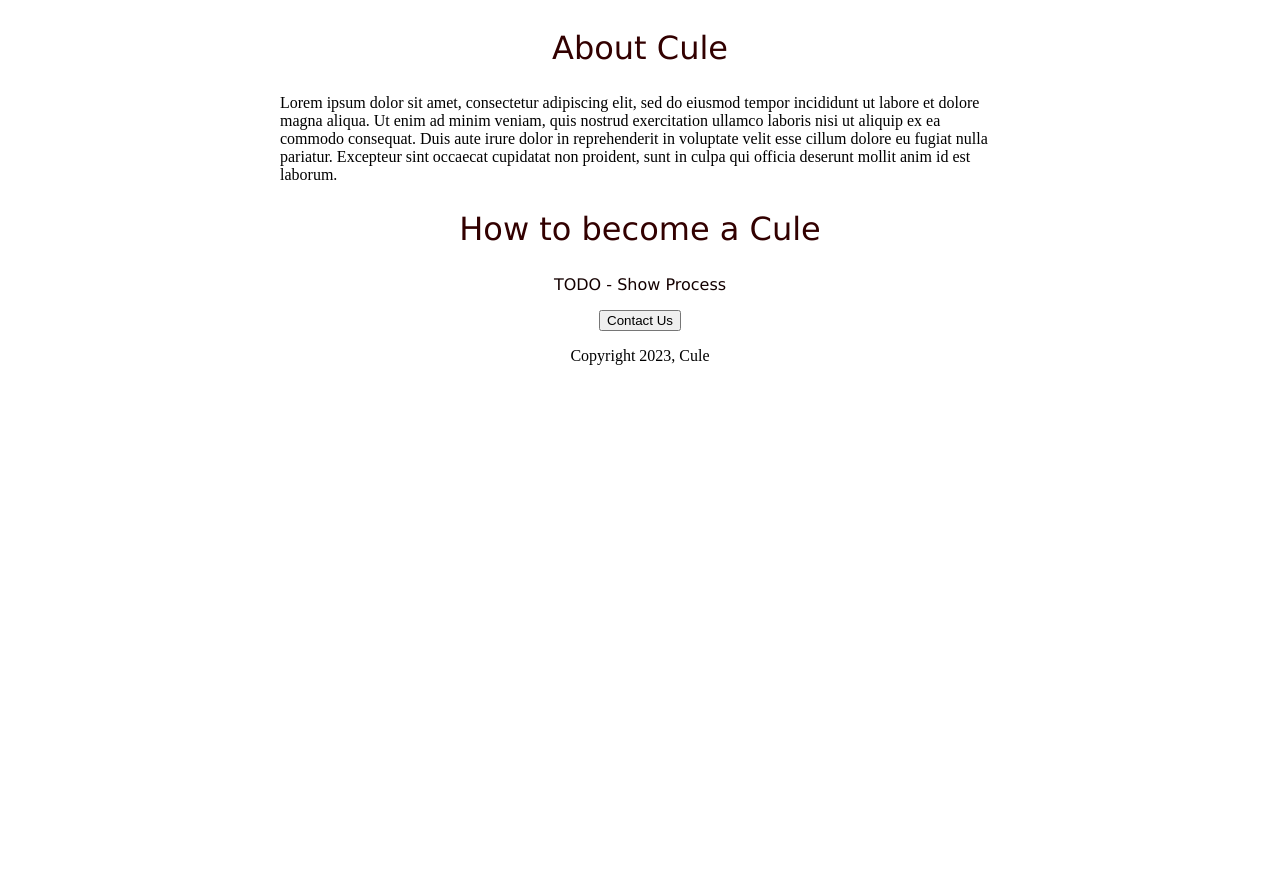
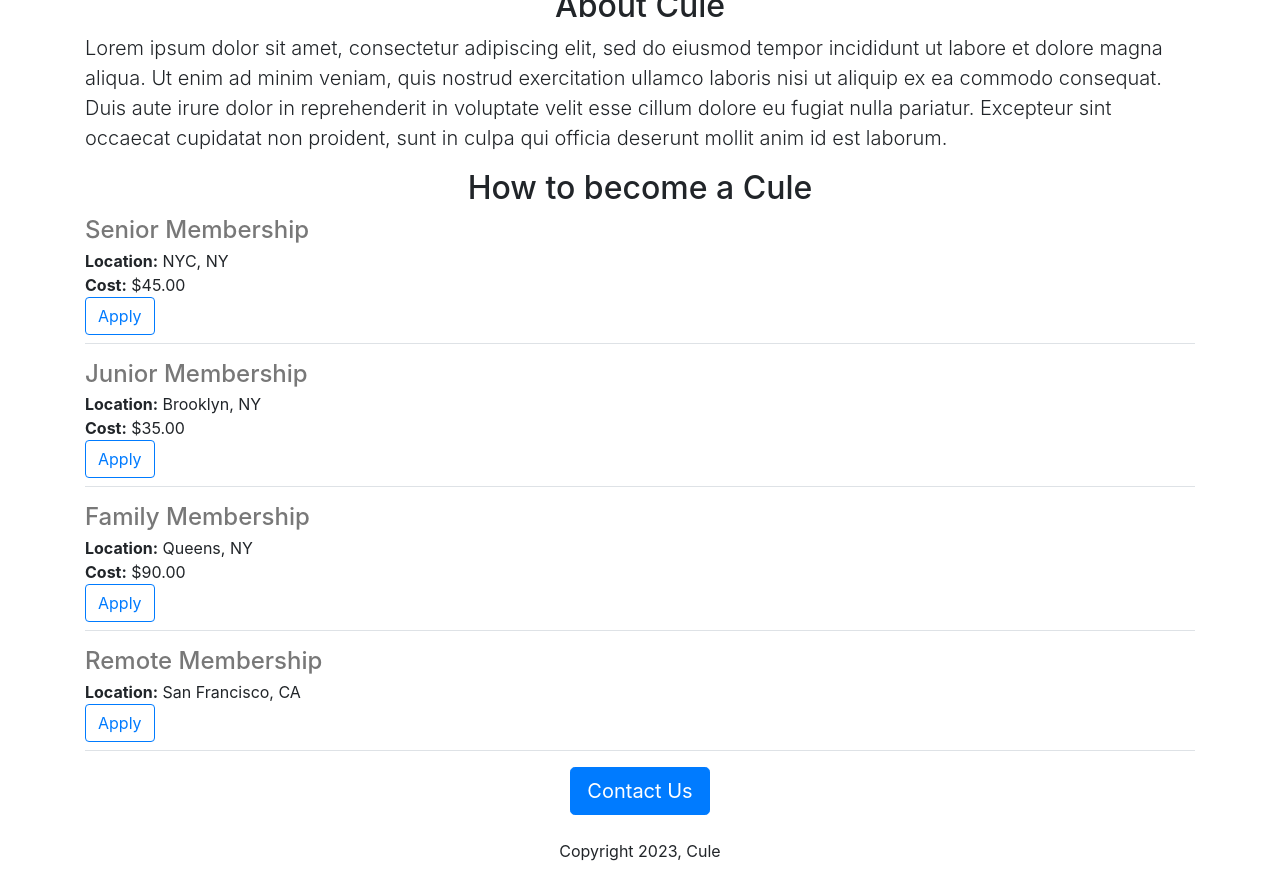
Before and after one commit to PaltioPiche/jovian-careers-website, a Flask app: page / in a window 1280 px wide. Shown: the part 461-1340 px from the top of the page. Before the commit the page ends 826 px from the top, so only its background shows below. Run offline with Flask 2, Linux system fonts and the light colour scheme.

Commit message:
added border/apply button

```diff
--- a/app.py
+++ b/app.py
@@ -2,9 +2,32 @@ from flask import Flask, render_template
 
 app = Flask(__name__)
 
+MEMB = [{
+  'id': 1,
+  'title': 'Senior Membership',
+  'location': 'NYC, NY',
+  'cost': '$45.00'
+}, {
+  'id': 2,
+  'title': 'Junior Membership',
+  'location': 'Brooklyn, NY',
+  'cost': '$35.00'
+}, {
+  'id': 3,
+  'title': 'Family Membership',
+  'location': 'Queens, NY',
+  'cost': '$90.00'
+}, {
+  'id': 4,
+  'title': 'Remote Membership',
+  'location': 'San Francisco, CA',
+}]
+
+
 @app.route("/")
 def hello_world():
-    return render_template('home.html')
+  return render_template('home.html', memb=MEMB, company_name='Cule!')
+
 
 if __name__ == '__main__':
   app.run(host='0.0.0.0', debug=True)
--- a/templates/home.html
+++ b/templates/home.html
@@ -1,57 +1,43 @@
 <!DOCTYPE html>
 <html lang="en-US">
-  <head>
-    <title>Cule's Careers</title>
-    <style>
-      h1 {
-        font-size: 40px;
-        font-family: Verdana;
-        font-weight: Normal;
-        color: rgb(100,0,0);
-        text-align: center;
-      }
 
-      #banner{
-        width: 100%;
-        height: 360px;
-        object-fitcoverer;
-      }
-      h2{
-        font-size: 32px;
-        font-family: Verdana;
-        font-weight: Normal;
-        color: rgb(50,0,0);
-        text-align: center;
+    <head>
+      <title>Cule's Careers</title>
+    <meta charset="utf-8">
+    <meta name="viewport" content="width=device-width, initial-scale=1, shrink-to-fit=no">
+    <link rel="stylesheet" href="https://cdn.jsdelivr.net/npm/bootstrap@4.6.2/dist/css/bootstrap.min.css" integrity="sha384-xOolHFLEh07PJGoPkLv1IbcEPTNtaed2xpHsD9ESMhqIYd0nLMwNLD69Npy4HI+N" crossorigin="anonymous">
+      <style>
+        #banner {
+          height: 360px;
+          width:100%;
+          object-fit: cover;
         }
-      .bodytext{
-        font-family: Verdana;
-        font-weight: Normal;
-        color: rgb(20,0,0);
-        text-align: center;
-        }
-      #container{
-        max-width: 720px;
-        margin: 0 auto 0 auto;
-      }
+     </style>
 
-    </style>
-
-  </head>
+    </head>
 
   <body>
-    <div id="container">
-      <h1>Become a Cule!</h1>
-      <img id="banner" src="https://jovian-careers-website.sansivar.repl.co/static/banner.jpg"  alt="banner1">
-      <h2>About Cule</h2>
-      <p class="bodytext">
-        <p>Lorem ipsum dolor sit amet, consectetur adipiscing elit, sed do eiusmod tempor incididunt ut labore et dolore magna aliqua. Ut enim ad minim veniam, quis nostrud exercitation ullamco laboris nisi ut aliquip ex ea commodo consequat. Duis aute irure dolor in reprehenderit in voluptate velit esse cillum dolore eu fugiat nulla pariatur. Excepteur sint occaecat cupidatat non proident, sunt in culpa qui officia deserunt mollit anim id est laborum.
+    <div class="container">
+      <h1 class="text-center mt-2 mb-4">Become a {{company_name}}</h1>
+      <img class="img-fluid" id="banner" src="https://jovian-careers-website.sansivar.repl.co/static/banner.jpg" alt="banner1">
+      <h2 class="text-center mt-2">About Cule</h2>
+      <p class="lead">Lorem ipsum dolor sit amet, consectetur adipiscing elit, sed do eiusmod tempor incididunt ut labore et dolore magna aliqua. Ut enim ad minim veniam, quis nostrud exercitation ullamco laboris nisi ut aliquip ex ea commodo consequat. Duis aute irure dolor in reprehenderit in voluptate velit esse cillum dolore eu fugiat nulla pariatur. Excepteur sint occaecat cupidatat non proident, sunt in culpa qui officia deserunt mollit anim id est laborum.
         </p>
-      <h2>How to become a Cule</h2>
-      <p class="bodytext">TODO - Show Process</p>
-      <div style="text-align:center;">
-      <button>Contact Us</button>
-      <p>Copyright 2023, Cule</p>
+
+      <h2 class="text-center mt-2">How to become a Cule</h2>
+
+      <div>
+            {% for memb in memb %}
+             {% include 'memb.html' %}
+            {% endfor %}
       </div>
-    </body>
-    </div>
+
+      <div class="text-center">
+      <button class="btn btn-primary btn-lg">Contact Us</button>
+        <p class="mt-4">Copyright 2023, Cule</p>
+      </div>
+
+
+
+  </body>
 </html>
--- /dev/null
+++ b/templates/memb.html
@@ -0,0 +1,16 @@
+<div class="border-bottom" style="margin-bottom:16px; padding-bottom:8px;">
+  <h4
+    style="color:rgb(120,120,120); margin-bottom:4px;">
+    {{memb['title']}}
+  </h4>
+
+  <div>
+    <b>Location:</b> {{memb['location']}}
+  </div>
+  {% if 'cost' in memb %}
+  <div>
+    <b>Cost:</b> {{memb['cost']}}
+  </div>
+  {% endif %}
+  <button type="button" class="btn btn-outline-primary">Apply</button>
+</div>
```
